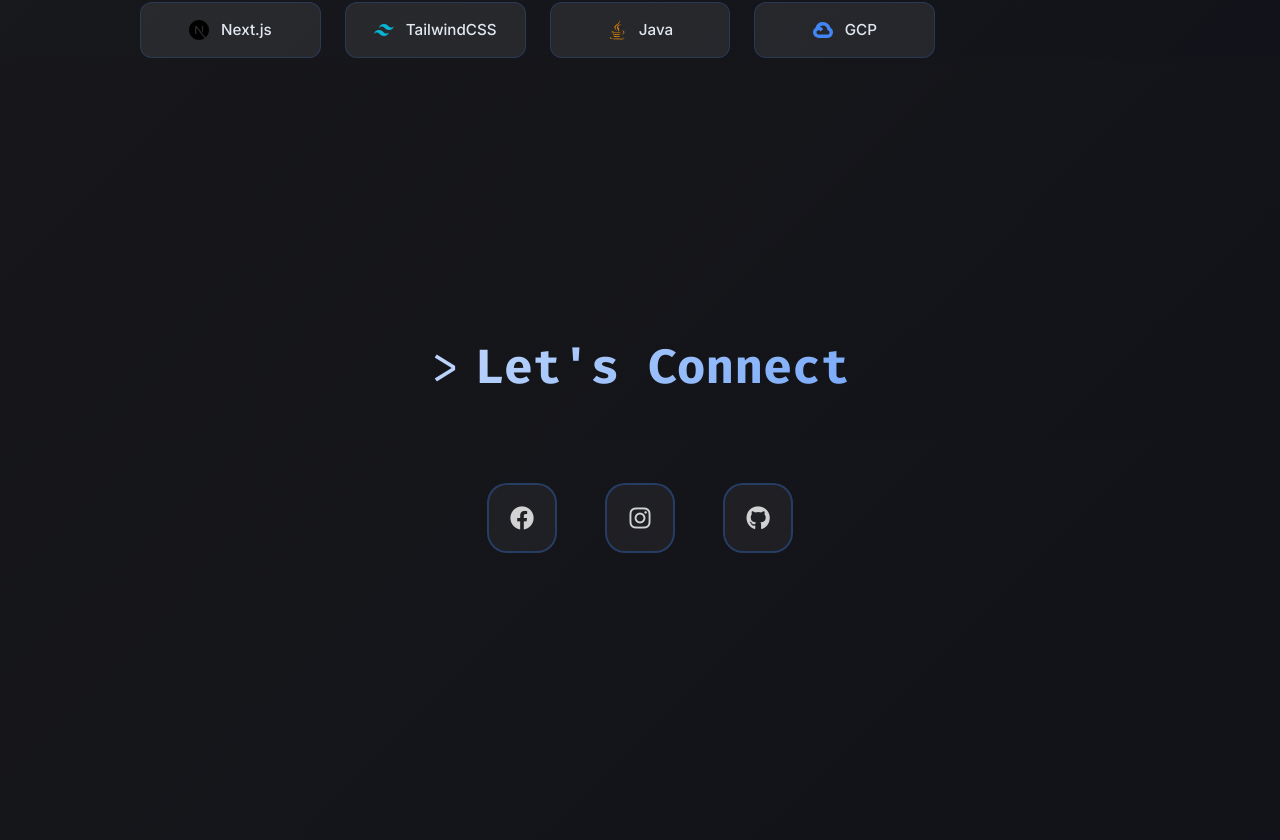
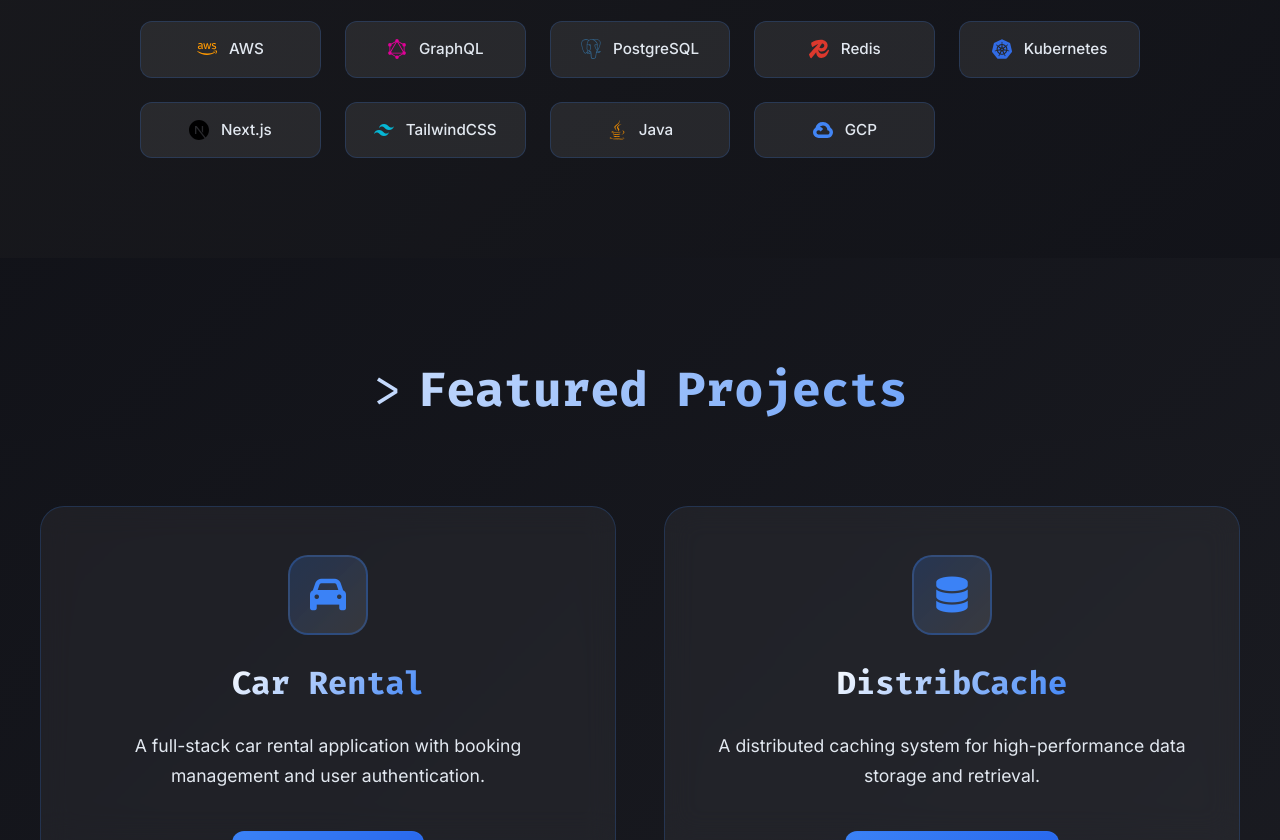
Before and after one commit to EricZheng0404/BusinessCard, a React (Vite) app: page / in a window 1280 px wide. Shown: the part 1960-2800 px from the top of the page. Built offline with nearby package versions, Linux system fonts and the light colour scheme.

Commit message:
added projects

```diff
--- a/src/App.css
+++ b/src/App.css
@@ -852,3 +852,173 @@ body {
     padding: 1.5rem;
   }
 }
+
+/* Projects Section Styles */
+.projects-section {
+  min-height: 100vh;
+  display: flex;
+  align-items: center;
+  justify-content: center;
+  padding: 6rem 2rem;
+  background: linear-gradient(135deg, rgba(16, 17, 23, 0.9), rgba(26, 27, 33, 0.9));
+}
+
+.projects-grid {
+  display: grid;
+  grid-template-columns: repeat(auto-fit, minmax(400px, 1fr));
+  gap: 3rem;
+  max-width: 1200px;
+  margin: 0 auto;
+  padding: 2rem 0;
+}
+
+.project-card {
+  background: rgba(255, 255, 255, 0.05);
+  border: 1px solid rgba(59, 130, 246, 0.2);
+  border-radius: 24px;
+  padding: 3rem;
+  backdrop-filter: blur(15px);
+  transition: all 0.4s cubic-bezier(0.4, 0, 0.2, 1);
+  display: flex;
+  flex-direction: column;
+  align-items: center;
+  text-align: center;
+  gap: 1.5rem;
+}
+
+.project-card:hover {
+  background: rgba(255, 255, 255, 0.08);
+  border-color: rgba(59, 130, 246, 0.5);
+  transform: translateY(-10px);
+  box-shadow: 0 25px 50px rgba(0, 0, 0, 0.4);
+}
+
+.project-icon {
+  width: 80px;
+  height: 80px;
+  display: flex;
+  align-items: center;
+  justify-content: center;
+  background: linear-gradient(135deg, rgba(59, 130, 246, 0.2), rgba(255, 255, 255, 0.1));
+  border-radius: 20px;
+  border: 2px solid rgba(59, 130, 246, 0.3);
+  transition: all 0.3s ease;
+}
+
+.project-card:hover .project-icon {
+  background: linear-gradient(135deg, rgba(59, 130, 246, 0.3), rgba(255, 255, 255, 0.15));
+  border-color: rgba(59, 130, 246, 0.5);
+  transform: scale(1.1);
+}
+
+.project-icon i {
+  font-size: 36px;
+  color: #3B82F6;
+}
+
+.project-card h3 {
+  font-size: 2rem;
+  font-weight: 700;
+  background: linear-gradient(135deg, #ffffff, #3B82F6);
+  -webkit-background-clip: text;
+  -webkit-text-fill-color: transparent;
+  background-clip: text;
+  margin: 0;
+  font-family: 'Fira Code', monospace;
+}
+
+.project-card p {
+  font-size: 1.1rem;
+  color: #e2e8f0;
+  line-height: 1.7;
+  margin: 0;
+  flex-grow: 1;
+}
+
+.project-link {
+  display: inline-flex;
+  align-items: center;
+  gap: 0.75rem;
+  padding: 1rem 2rem;
+  background: linear-gradient(135deg, #3B82F6, #2563eb);
+  color: white;
+  text-decoration: none;
+  border-radius: 12px;
+  font-weight: 600;
+  font-size: 1rem;
+  border: 1px solid rgba(59, 130, 246, 0.3);
+  transition: all 0.3s cubic-bezier(0.4, 0, 0.2, 1);
+  margin-top: 1rem;
+}
+
+.project-link:hover {
+  background: linear-gradient(135deg, #2563eb, #1d4ed8);
+  transform: translateY(-2px);
+  box-shadow: 0 10px 25px rgba(59, 130, 246, 0.3);
+}
+
+.project-link i {
+  font-size: 1rem;
+}
+
+/* Responsive styles for projects */
+@media (max-width: 900px) {
+  .projects-grid {
+    grid-template-columns: 1fr;
+    gap: 2rem;
+  }
+
+  .project-card {
+    padding: 2.5rem;
+  }
+}
+
+@media (max-width: 768px) {
+  .projects-section {
+    padding: 4rem 1.5rem;
+  }
+
+  .project-card {
+    padding: 2rem;
+  }
+
+  .project-card h3 {
+    font-size: 1.75rem;
+  }
+
+  .project-card p {
+    font-size: 1rem;
+  }
+
+  .project-icon {
+    width: 70px;
+    height: 70px;
+  }
+
+  .project-icon i {
+    font-size: 30px;
+  }
+}
+
+@media (max-width: 480px) {
+  .projects-section {
+    padding: 3rem 1rem;
+  }
+
+  .project-card {
+    padding: 1.5rem;
+  }
+
+  .project-card h3 {
+    font-size: 1.5rem;
+  }
+
+  .project-icon {
+    width: 60px;
+    height: 60px;
+  }
+
+  .project-icon i {
+    font-size: 24px;
+  }
+}
--- a/src/App.jsx
+++ b/src/App.jsx
@@ -16,6 +16,7 @@ export default function App() {
           <a href='#hero' className='nav-link'>Home</a>
           <a href='#about' className='nav-link'>About</a>
           <a href='#tech' className='nav-link'>Tech Stack</a>
+          <a href='#projects' className='nav-link'>Projects</a>
           {/* <a href='#testimonials' className='nav-link'>Testimonials</a> */}
           <a href='#contact' className='nav-link'>Contact</a>
         </div>
@@ -39,7 +40,7 @@ export default function App() {
           </div>
         </section>
 
-        <section id='tech' className='tech-section'>
+        <section id='tech' className='tech-section' style={{paddingBottom: '100px', paddingTop: '100px'}}>
           <div className='section-container'>
             <ScrollAnimation animation='slide-up' delay={0}>
               <h2 className='section-title'>Tech Stack</h2>
@@ -50,11 +51,43 @@ export default function App() {
           </div>
         </section>
 
-        {/* <section id='testimonials' className='testimonials-wrapper'>
-          <ScrollAnimation animation='fade-in-delayed' delay={0}>
-            <Testimonials />
-          </ScrollAnimation>
-        </section> */}
+        <section id='projects' className='projects-section'>
+          <div className='section-container'>
+            <ScrollAnimation animation='slide-up' delay={0}>
+              <h2 className='section-title'>Featured Projects</h2>
+            </ScrollAnimation>
+            <ScrollAnimation animation='fade-in-delayed' delay={2}>
+              <div className='projects-grid'>
+                <div className='project-card'>
+                  <div className='project-icon'>
+                    <i className='fas fa-car'></i>
+                  </div>
+                  <h3>Car Rental</h3>
+                  <p>A full-stack car rental application with booking management and user authentication.</p>
+                  <a href='https://car-rental-gs.vercel.app/'
+                     className='project-link'
+                     target='_blank'
+                     rel='noopener noreferrer'>
+                    <i className='fas fa-external-link-alt'></i> View Project
+                  </a>
+                </div>
+                <div className='project-card'>
+                  <div className='project-icon'>
+                    <i className='fas fa-database'></i>
+                  </div>
+                  <h3>DistribCache</h3>
+                  <p>A distributed caching system for high-performance data storage and retrieval.</p>
+                  <a href='https://github.com/EricZheng0404/DistribCache'
+                     className='project-link'
+                     target='_blank'
+                     rel='noopener noreferrer'>
+                    <i className='fab fa-github'></i> View on GitHub
+                  </a>
+                </div>
+              </div>
+            </ScrollAnimation>
+          </div>
+        </section>
 
         <section id='contact' className='contact-section'>
           <div className='section-container'>
```
